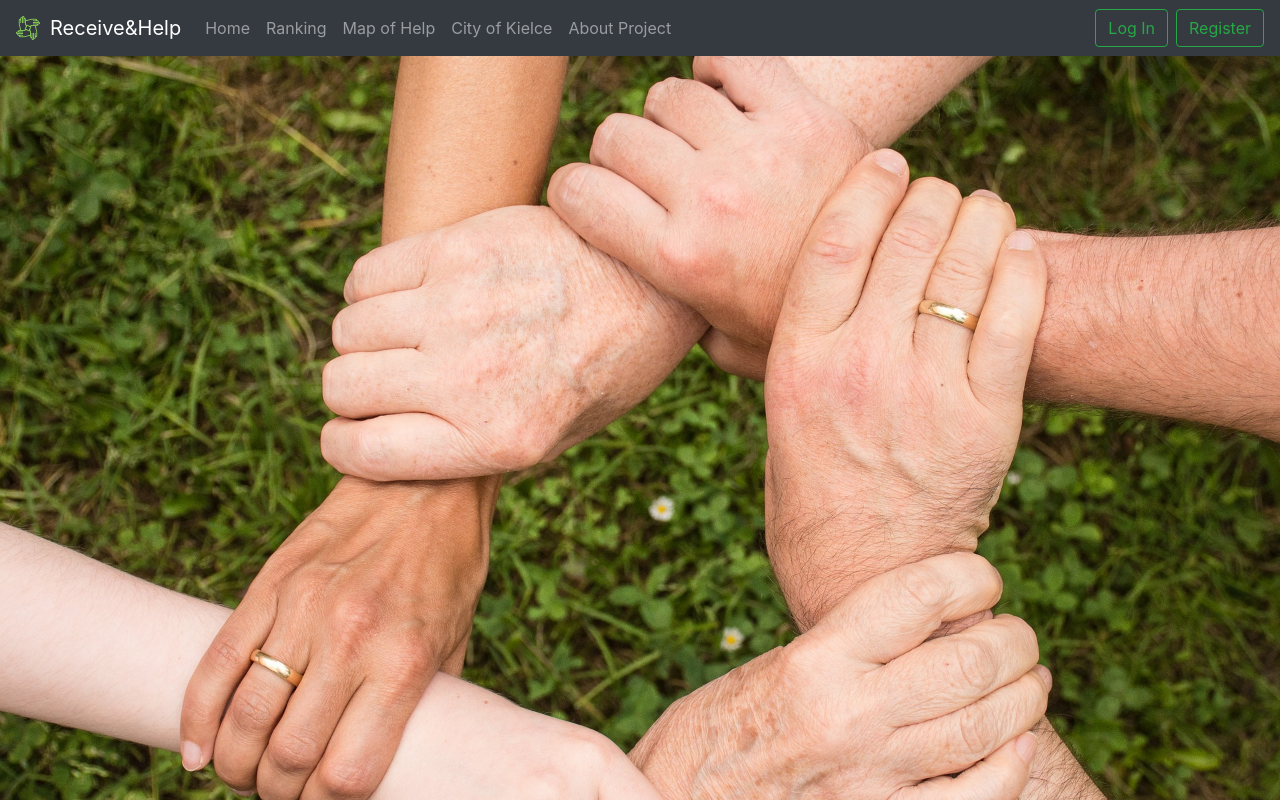
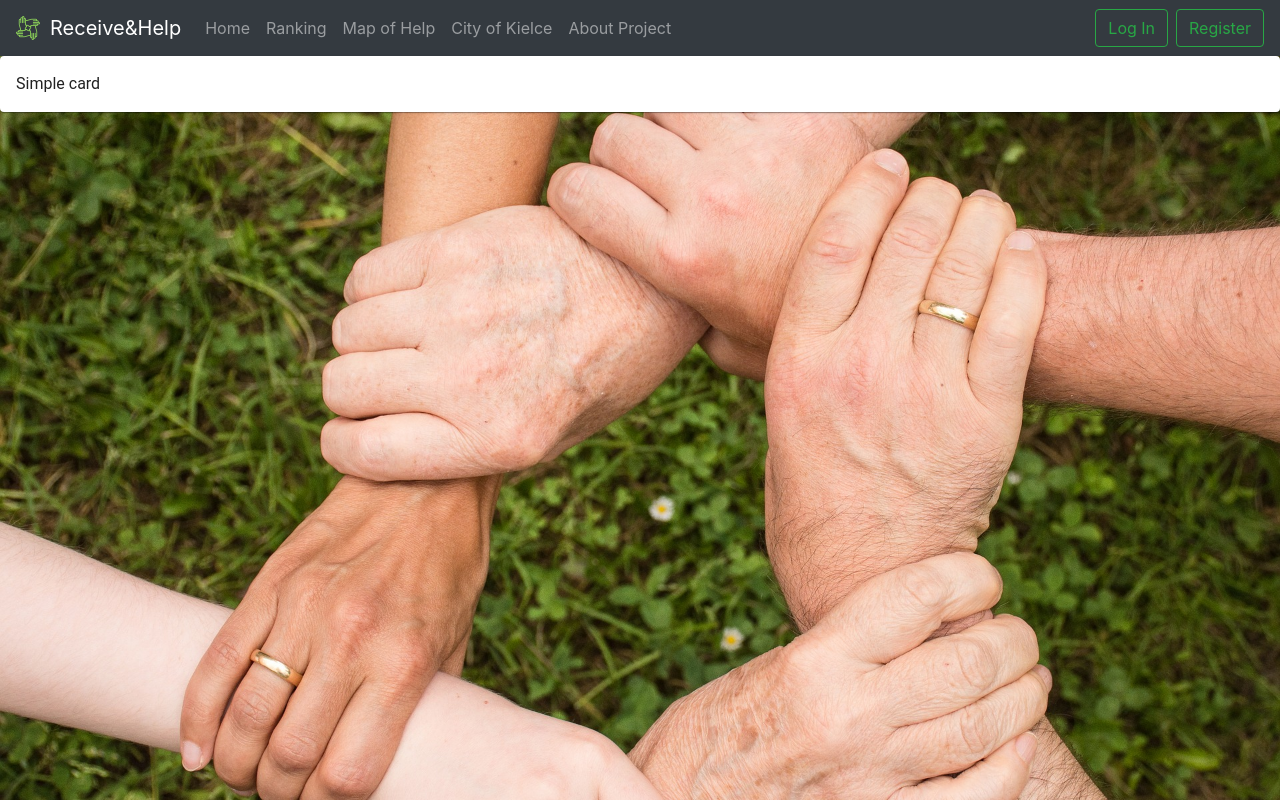
Before and after one commit to KryniuPL/SafeCK, an Angular app in the folder Frontend/: page / in a window 1280 px wide. Built offline with nearby package versions, Linux system fonts and the light colour scheme.

Commit message:
Material works

```diff
--- a/Frontend/package.json
+++ b/Frontend/package.json
@@ -12,12 +12,14 @@
   },
   "private": true,
   "dependencies": {
-    "@angular/animations": "6.0.5",
+    "@angular/animations": "^6.0.5",
+    "@angular/cdk": "^6.2.1",
     "@angular/common": "6.0.5",
     "@angular/compiler": "6.0.5",
     "@angular/core": "6.0.5",
     "@angular/forms": "6.0.5",
     "@angular/http": "6.0.5",
+    "@angular/material": "^6.2.1",
     "@angular/platform-browser": "6.0.5",
     "@angular/platform-browser-dynamic": "6.0.5",
     "@angular/router": "6.0.5",
--- a/Frontend/src/app/app.module.ts
+++ b/Frontend/src/app/app.module.ts
@@ -7,7 +7,7 @@ import { RegistrationComponent } from '../app/registration/registration.componen
 import { NavbarComponent } from '../app/navbar/navbar.component';
 import { AppComponent } from './app.component';
 import { FormsModule, ReactiveFormsModule } from '@angular/forms';
-
+import {MatCardModule} from '@angular/material/card';
 
 // Services
 import { UserRestService } from '../app/rest/services/user-rest.service';
@@ -27,6 +27,7 @@ const appRoutes: Routes = [
     RegistrationComponent,
   ],
   imports: [
+    MatCardModule,
     RouterModule.forRoot(
       appRoutes,
       { enableTracing: true } // <-- debugging purposes only
--- a/Frontend/src/app/home/home.component.html
+++ b/Frontend/src/app/home/home.component.html
@@ -1 +1,2 @@
 <app-navbar></app-navbar>
+<mat-card>Simple card</mat-card>
--- a/Frontend/src/styles.css
+++ b/Frontend/src/styles.css
@@ -1,2 +1,3 @@
 /* You can add global styles to this file, and also import other style files */
 @import '~bootstrap/dist/css/bootstrap.min.css';
+@import '~@angular/material/prebuilt-themes/deeppurple-amber.css';
```
Also changed, not shown: 1 other file (tests, documents, lock files or other folders).
